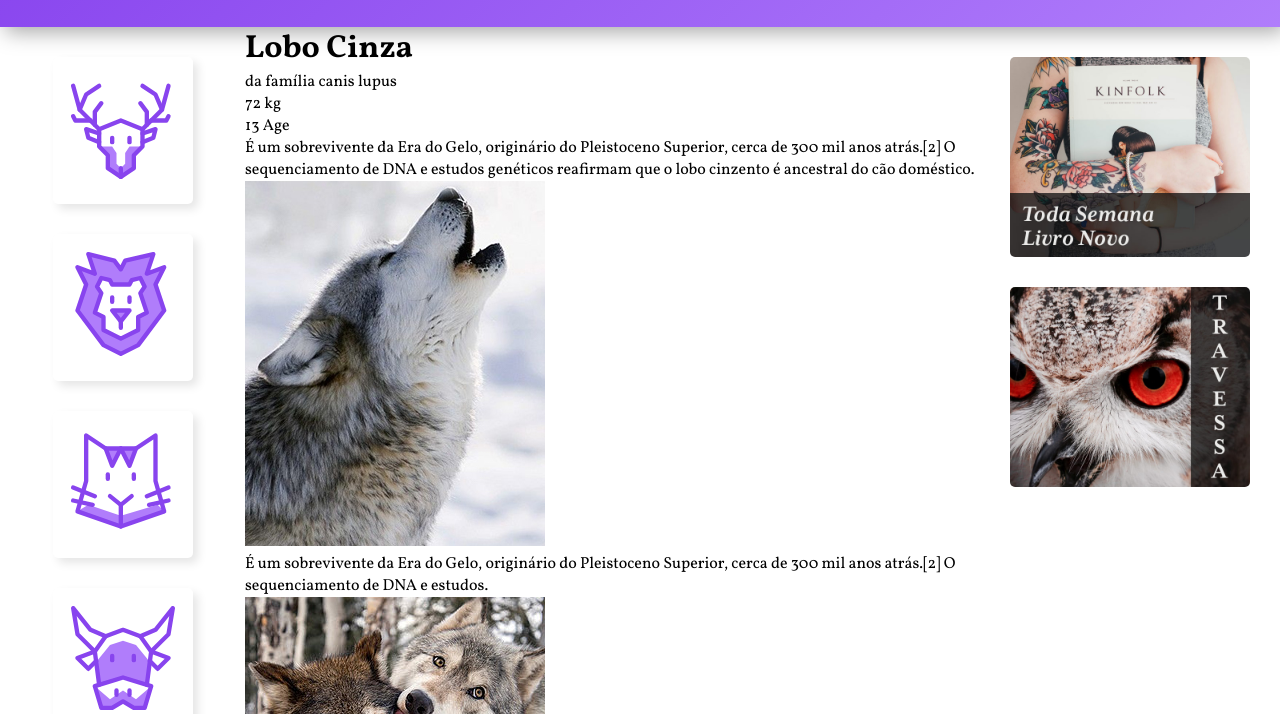
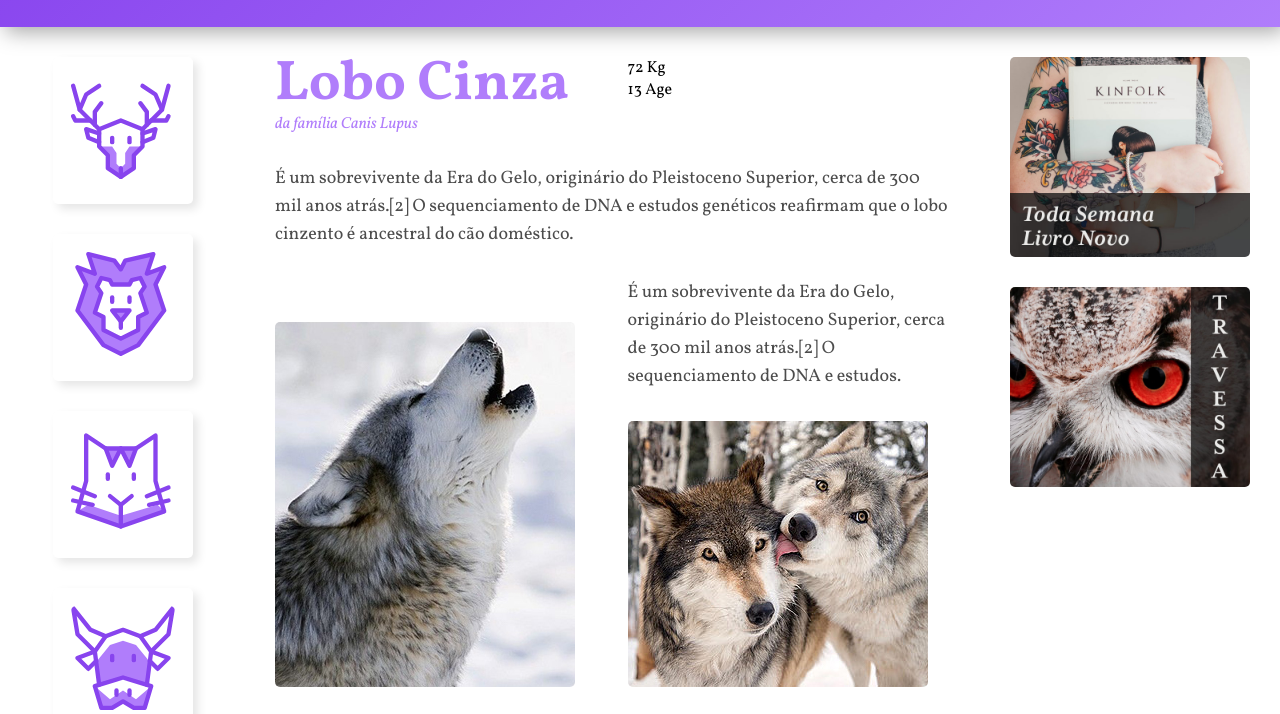
Before and after one commit to EduardoAguiarS/Wildbeast-projeto-css-grid-layout, a plain HTML site: page index.html in a window 1280 px wide. Shown: the part 82-796 px from the top of the page. Drawn offline with Linux system fonts and the light colour scheme.

Commit message:
titulo estilizado

```diff
--- a/css/style.css
+++ b/css/style.css
@@ -20,6 +20,13 @@ body {
 
 img {
     max-width: 100%;
+    border-radius: 5px;
+}
+
+p {
+    font-size: 18px;
+    line-height: 28px;
+    color: rgba(0, 0, 0, 0.7);
 }
 
 /* Grid */
@@ -99,8 +106,46 @@ img {
 
 /* Conteudo */
 .content {
+    max-width: 900px;
     grid-area: content;
+    padding: 30px;
+    margin: auto;
+    display: grid;
+    grid-template-columns: 1fr 1fr;
+    grid-gap: 30px;
 }
+
+.col-wide {
+    grid-column: 1 / -1;
+}
+
+.row-2 {
+    grid-row: span 2;
+}
+
+.wolf-1, .wolf-2 {
+    align-self: flex-end;
+}
+
+.informacoes p + p{
+    margin-top: 30px;
+}
+
+.titulo {
+    color: #b07dfb;
+}
+
+.titulo h1 {
+    font-size: 56px;
+    line-height: 1;
+    font-weight: 700;
+}
+
+.titulo span {
+    font-style: italic;
+}
+
+
 
 /* Anuncios */
 .anuncios {
--- a/index.html
+++ b/index.html
@@ -49,38 +49,38 @@
             <!-- Titulo -->
             <header class="titulo">
                 <h1>Lobo Cinza</h1>
-                <span>da família canis lupus</span>
+                <span>da família Canis Lupus</span>
             </header>
 
             <!-- Caracteristicas -->
             <div class="caracteristicas">
                 <!-- Peso -->
-                <div>
+                <div class="cara-item">
                     <span class="numero">72</span>
-                    <span class="rotulo">kg</span>
+                    <span class="rotulo">Kg</span>
                 </div>
 
                 <!-- Idade -->
-                <div>
+                <div class="cara-item">
                     <span class="numero">13</span>
                     <span class="rotulo">Age</span>
                 </div>
             </div>
 
             <!-- Descrição -->
-            <p>É um sobrevivente da Era do Gelo, originário do Pleistoceno Superior, cerca de 300 mil anos atrás.[2] O sequenciamento de DNA e estudos genéticos reafirmam que o lobo cinzento é ancestral do cão doméstico.</p>
+            <p class="col-wide">É um sobrevivente da Era do Gelo, originário do Pleistoceno Superior, cerca de 300 mil anos atrás.[2] O sequenciamento de DNA e estudos genéticos reafirmam que o lobo cinzento é ancestral do cão doméstico.</p>
 
             <!-- Lobo 1 -->
-            <img src="./img/wolf1.jpg" alt="Lobo">
+            <img src="./img/wolf1.jpg" alt="Lobo" class="row-2 wolf-1">
             <!-- Desc -->
             <p>É um sobrevivente da Era do Gelo, originário do Pleistoceno Superior, cerca de 300 mil anos atrás.[2] O sequenciamento de DNA e estudos.</p>
             <!-- Lobo 2 -->
-            <img src="./img/wolf2.jpg" alt="Lobo">
+            <img src="./img/wolf2.jpg" alt="Lobo" class="wolf-2">
             <p>O peso e tamanho dos lobos variam muito em todo o mundo, tendendo a aumentar proporcionalmente com a latitude, como previsto pela teoria de Christian Bergmann. Em geral, a altura, medida a partir dos ombros, varia de 60 a 95 centímetros.</p>
             <p>O peso varia geograficamente. Em média, os lobos europeus pesam 38,5 kg; os lobos da América do Norte, 36 kg; os lobos indianos e árabes, 25 kg.[7] Embora raros, lobos com mais de 77 kg foram encontrados no Alasca, Canadá,[8] e na antiga União Soviética.</p>
 
             <!-- Citação -->
-            <blockquote class="citacao">
+            <blockquote class="citacao col-wide">
                 <p>“Há algo no uivar do lobo que tira um homem do aqui e agora e o transporta para uma floresta da mente.”</p>
             </blockquote>
 
@@ -99,7 +99,7 @@
                 <p>É um sobrevivente da Era do Gelo, originário do Pleistoceno Superior, cerca de 300 mil anos atrás.[2] O sequenciamento de DNA e estudos genéticos reafirmam que o lobo cinzento é ancestral do cão doméstico.</p>
             </div>
 
-            <img src="./img/wolf3.jpg" alt="Lobo">
+            <img src="./img/wolf3.jpg" class="col-wide" alt="Lobo">
         </main>
 
         <!-- Anuncios -->
```
